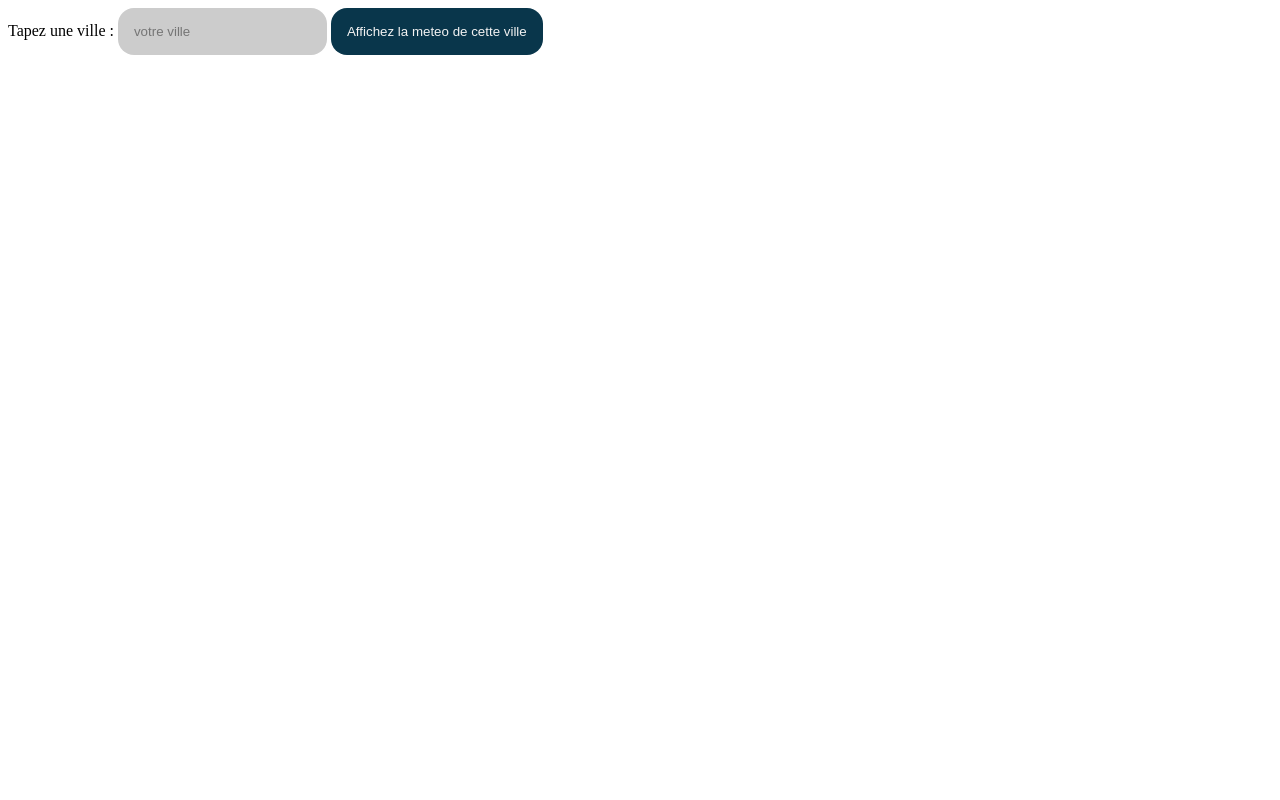
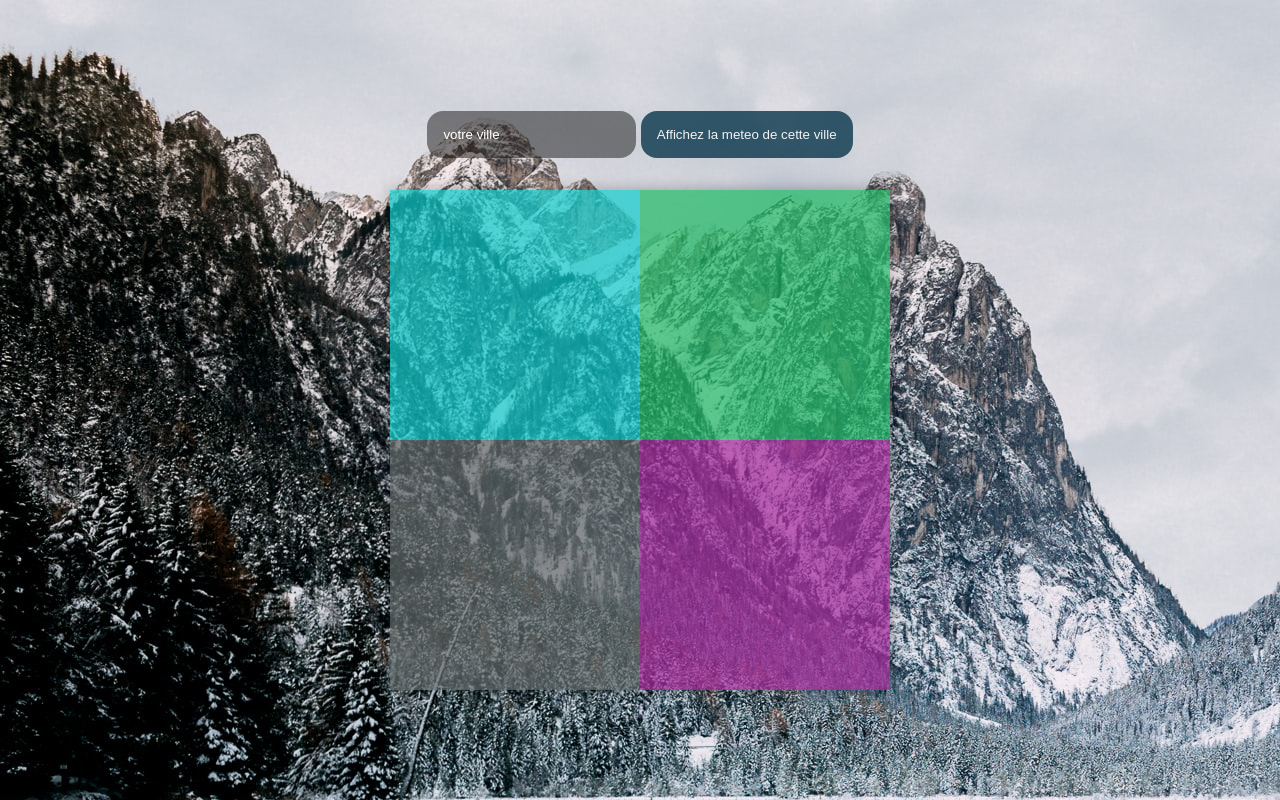
Before and after one commit to ciarimario/apiMeteo, a plain HTML site: page index.html in a window 1280 px wide. Drawn offline with Linux system fonts and the light colour scheme.

Commit message:
display meteo city

```diff
--- a/css/style.css
+++ b/css/style.css
@@ -1,6 +1,32 @@
+*, :before,:after {
+    box-sizing: border-box;
+}
+
+body {
+    margin:0;
+    padding:0;
+    font-family: 'Poppins', sans-serif;
+}
+.container {
+    height:100vh;
+    width:100%;
+    background-size: cover;
+    background:url('../img/tim-stief-YFFGkE3y4F8-unsplash.jpg');
+
+}
+
+main {
+    height:100vh;
+    width:100%;
+    display:flex;
+    flex-direction: column;
+    justify-content: center;
+    align-items: center;
+}
+
 #btn-submit {
     border:none;
-    background: rgb(9, 54, 75);
+    background: rgb(9, 54, 75,0.8);
     padding:1rem;
     color:rgb(243, 243, 243);
     border-radius: 1rem;
@@ -9,15 +35,54 @@
 }
 
 #btn-submit:hover {
-    background: rosybrown;
-    color:black;
+    background: rgb(9, 54, 75,1);
+    color:#fff;
 }
 
 #city {
     border:none;
-    background: #ccc;
+    background: rgba(22,22,22,0.5);
     padding:1rem;
-    color:rgb(68, 66, 66);
+    color:rgb(255, 255, 255);
     border-radius: 1rem;
     outline: none;
 }
+::placeholder {
+    color:#fff
+}
+
+#content {
+    width:500px;
+    height:500px;
+    display:grid;
+    grid-template-columns: 1fr 1fr;
+    color:#fff;
+    margin-top:2rem;
+    box-shadow: 10px 10px 15px rgba(0,0,0,0.3);
+    box-shadow: 0px 0px 15px rgba(0,0,0,0.3);
+}
+#content * {
+
+    display:flex;
+    justify-content: center;
+    align-items: center;
+    text-transform: uppercase;
+
+
+}
+
+#div-city {
+    background:rgb(15, 206, 206,0.7);
+
+}
+#div-sky {
+    background:rgb(98, 104, 104,0.7);
+    text-align:center
+
+}
+#div-country {
+    background:rgb(170, 42, 159,0.7);
+}
+#div-temp {
+    background:rgb(30, 187, 101,0.7);
+}
--- a/index.html
+++ b/index.html
@@ -8,12 +8,17 @@
 </head>
 <body>
     <div class="container">
-        <header></header>
         <main>
-            <label for="city">Tapez une ville : </label>
-            <input type="text" id="city" placeholder="votre ville">
-            <button id="btn-submit">Affichez la meteo de cette ville</button>
-            <div id="content"></div>
+            <div class="form">
+                <input type="text" id="city" placeholder="votre ville">
+                <button id="btn-submit">Affichez la meteo de cette ville</button>
+            </div>
+            <div id="content">
+                <div id="div-city"></div>
+                <div id="div-temp"></div>
+                <div id="div-sky"></div>
+                <div id="div-country"></div>
+            </div>
         </main>
     </div>
     <script src="js/app.js"></script>
--- a/js/app.js
+++ b/js/app.js
@@ -1,14 +1,23 @@
 const btn = document.getElementById('btn-submit')
 const token = '19300c70cce6303be664df99820cbf68'
 const content = document.getElementById('content')
+const divCity = document.getElementById("div-city");
+const divTemp = document.getElementById("div-temp");
+const divSky = document.getElementById("div-sky");
+const divCountry = document.getElementById("div-country");
+
 
 const displayMeteo = (data)=>{
-    const city = document.getElementById('city').value
-    const temp = data.main.temp
-    const weather = data.weather[0].description
-    const country = data.sys.country
-    content.innerHTML = `Le temps est ${weather} et la tempéraure est actuellement de ${temp} degré(s) à ${city} qui se trouve en ${country}`
-    content.innerHTML += '</br>salut je suis Sofia'
+  const city = document.getElementById("city").value;
+  const temp = data.main.temp;
+  const weather = data.weather[0].description;
+  const country = data.sys.country;
+
+  divCity.innerHTML = `<h2>${city}</h2>`;
+  divTemp.innerHTML = `<h2>${temp}°</h2>`;
+  divSky.innerHTML = `<h2>${weather}</h2>`;
+  divCountry.innerHTML = `<h2>${country}</h2>`;
+
 }
 
 btn.addEventListener('click', ()=>{
```
Also changed, not shown: img/tim-stief-YFFGkE3y4F8-unsplash.jpg (added).
